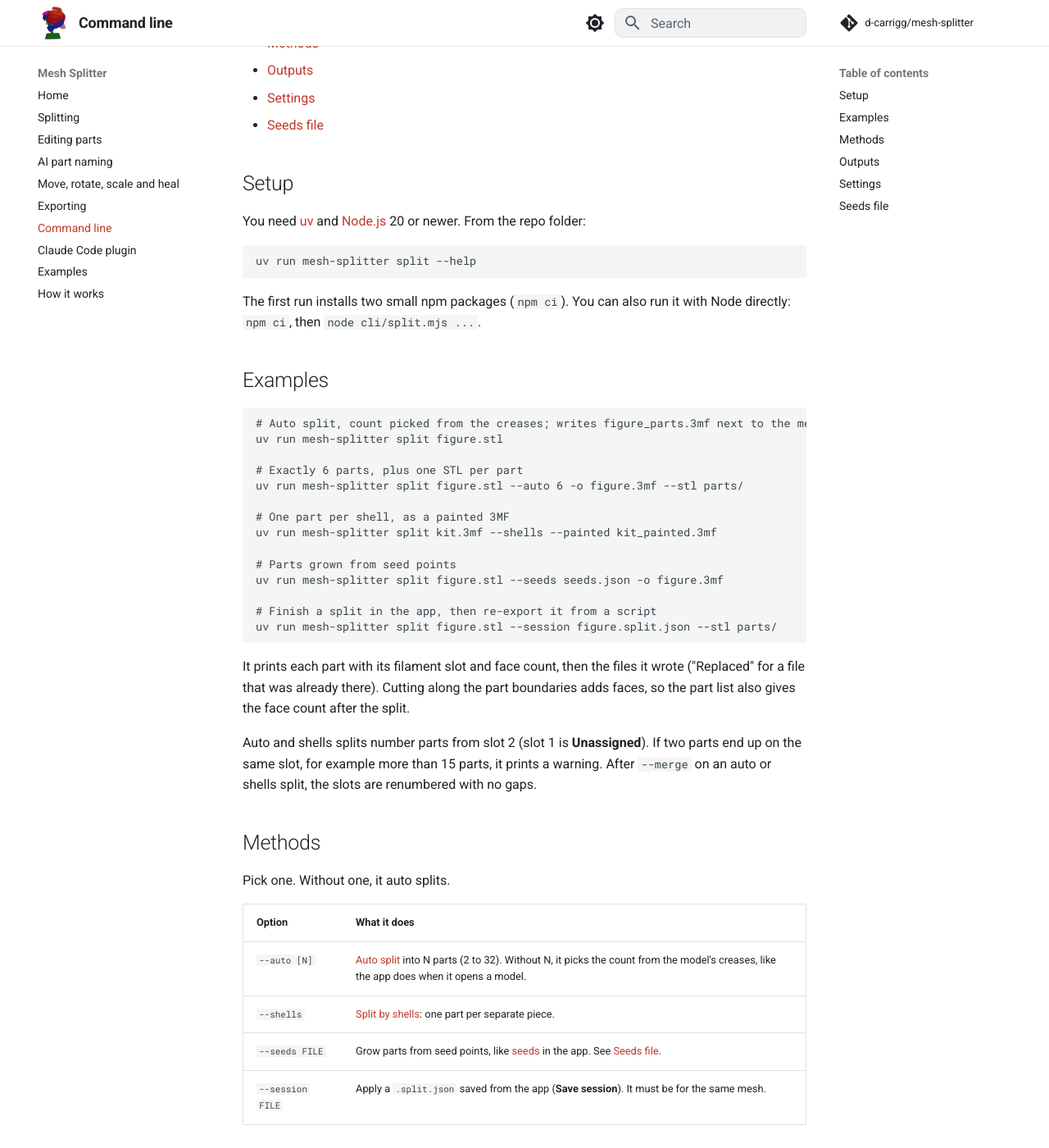
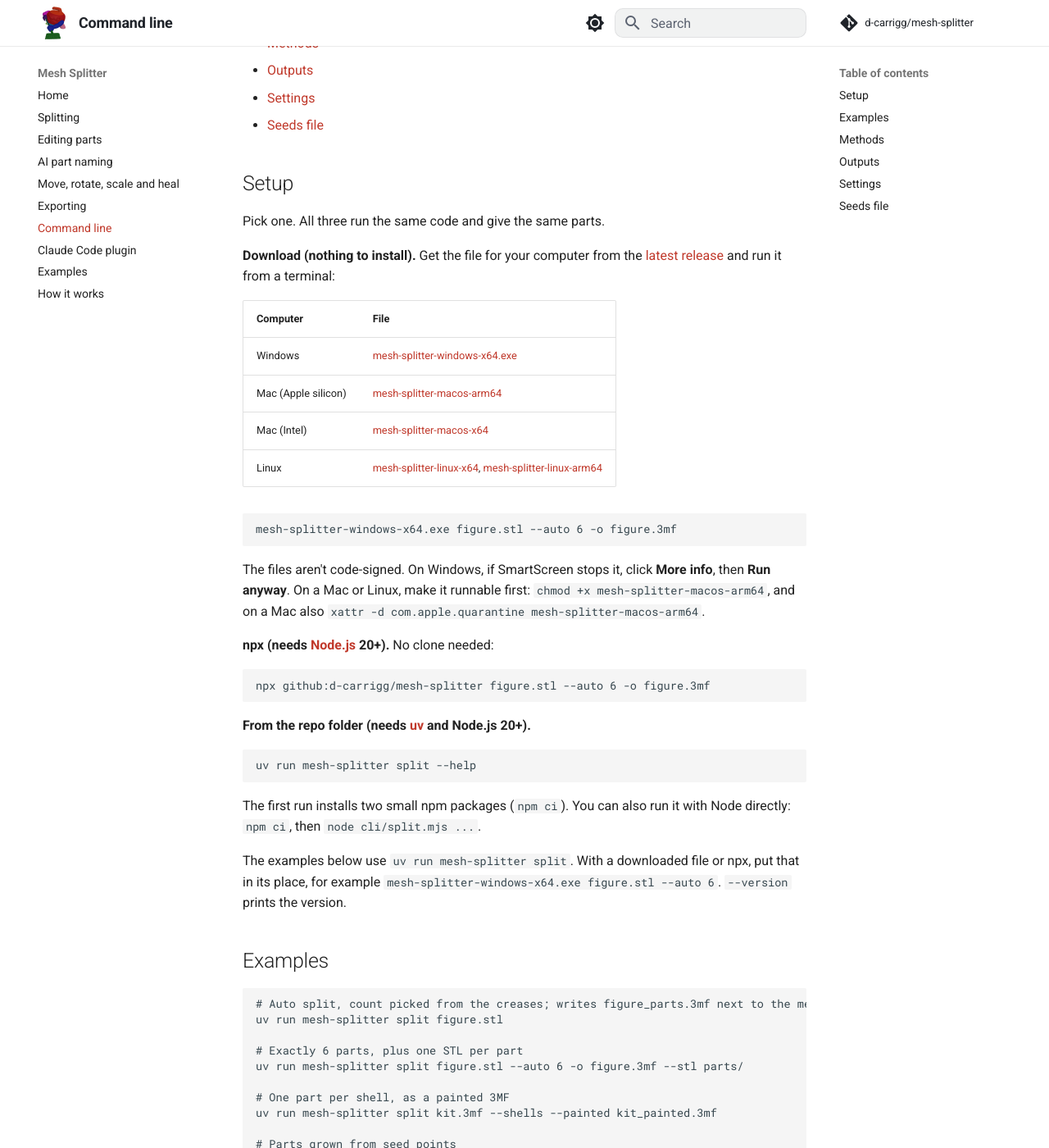
Before and after one commit to d-carrigg/mesh-splitter, an MkDocs documentation site: the page built from docs/features/command-line.md, in a window 1280 px wide and 1400 px high, scrolled down 308 px. Shown: the whole window at 82% size. Built offline with MkDocs 1.6.1 and Material for MkDocs 9.7.7, drawn with Linux system fonts in a browser that asks for light colours; comment, search, counter and statistics services are not loaded.

Commit message:
feat: standalone command line downloads for Windows, Mac and Linux on each release (#66)
* feat: standalone command line downloads for Windows, Mac and Linux on each release

Co-Authored-By: Claude Opus 5.5 <noreply@anthropic.com>
Claude-Session: https://claude.ai/code/session_01FChPq4fZvykHvUQhx8mhdn

* ci: remove temporary upload test from the command line binaries workflow

Co-Authored-By: Claude Opus 5.5 <noreply@anthropic.com>
Claude-Session: https://claude.ai/code/session_01FChPq4fZvykHvUQhx8mhdn

---------

Co-authored-by: Claude <noreply@anthropic.com>

````diff
--- a/docs/features/command-line.md
+++ b/docs/features/command-line.md
@@ -11,13 +11,38 @@ Split a mesh without opening the app: for batch jobs, scripts, or a quick split
 
 ## Setup
 
-You need [uv](https://docs.astral.sh/uv/getting-started/installation/) and [Node.js](https://nodejs.org/) 20 or newer. From the repo folder:
+Pick one. All three run the same code and give the same parts.
+
+**Download (nothing to install).** Get the file for your computer from the [latest release](https://github.com/d-carrigg/mesh-splitter/releases/latest) and run it from a terminal:
+
+| Computer | File |
+| --- | --- |
+| Windows | [mesh-splitter-windows-x64.exe](https://github.com/d-carrigg/mesh-splitter/releases/latest/download/mesh-splitter-windows-x64.exe) |
+| Mac (Apple silicon) | [mesh-splitter-macos-arm64](https://github.com/d-carrigg/mesh-splitter/releases/latest/download/mesh-splitter-macos-arm64) |
+| Mac (Intel) | [mesh-splitter-macos-x64](https://github.com/d-carrigg/mesh-splitter/releases/latest/download/mesh-splitter-macos-x64) |
+| Linux | [mesh-splitter-linux-x64](https://github.com/d-carrigg/mesh-splitter/releases/latest/download/mesh-splitter-linux-x64), [mesh-splitter-linux-arm64](https://github.com/d-carrigg/mesh-splitter/releases/latest/download/mesh-splitter-linux-arm64) |
+
+```
+mesh-splitter-windows-x64.exe figure.stl --auto 6 -o figure.3mf
+```
+
+The files aren't code-signed. On Windows, if SmartScreen stops it, click **More info**, then **Run anyway**. On a Mac or Linux, make it runnable first: `chmod +x mesh-splitter-macos-arm64`, and on a Mac also `xattr -d com.apple.quarantine mesh-splitter-macos-arm64`.
+
+**npx (needs [Node.js](https://nodejs.org/) 20+).** No clone needed:
+
+```
+npx github:d-carrigg/mesh-splitter figure.stl --auto 6 -o figure.3mf
+```
+
+**From the repo folder (needs [uv](https://docs.astral.sh/uv/getting-started/installation/) and Node.js 20+).**
 
 ```
 uv run mesh-splitter split --help
 ```
 
 The first run installs two small npm packages (`npm ci`). You can also run it with Node directly: `npm ci`, then `node cli/split.mjs ...`.
+
+The examples below use `uv run mesh-splitter split`. With a downloaded file or npx, put that in its place, for example `mesh-splitter-windows-x64.exe figure.stl --auto 6`. `--version` prints the version.
 
 ## Examples
 
````
Also changed, not shown: README.md (+1 -1 lines), 3 other files.
